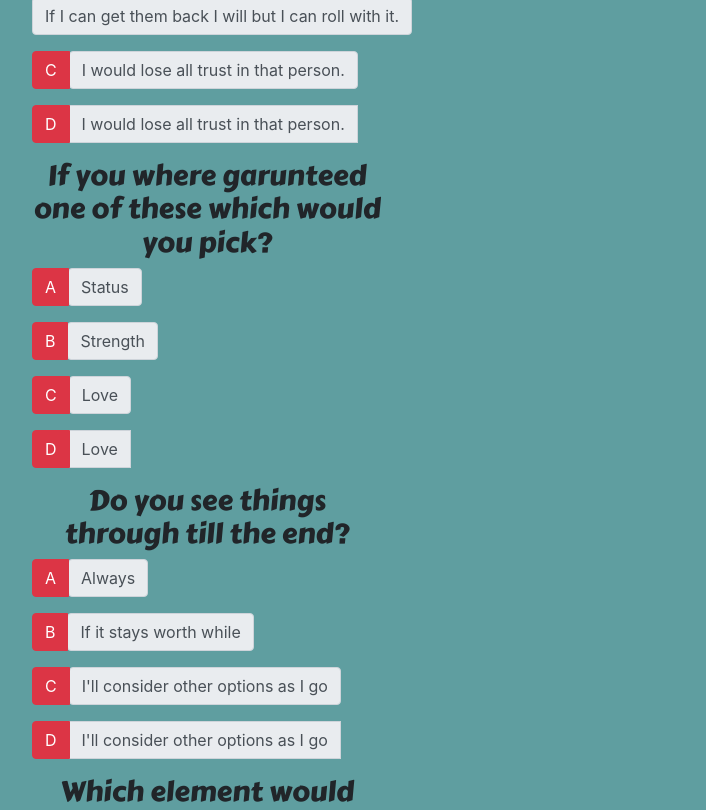
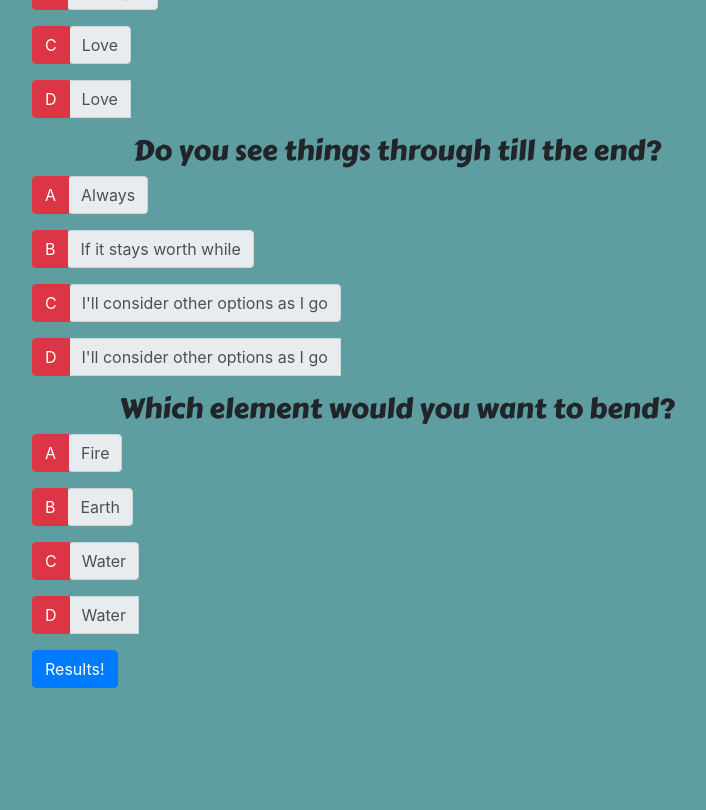
Before and after one commit to JTLaMarre/Bender, a React (Create React App) app in the folder client/: page / in a window 1280 px wide. Shown: the part 1960-2770 px from the top of the page, without its empty margins (53-759 px from the left). After the commit the page ends 2648 px from the top, so only its background shows below. Built offline with nearby package versions, Linux system fonts and the light colour scheme.

Commit message:
have the results.js set up and changed the sizing on the Col for questions

```diff
--- a/client/src/App.js
+++ b/client/src/App.js
@@ -5,10 +5,11 @@ import 'bootstrap/dist/css/bootstrap.min.css';
 import Container from 'react-bootstrap/Container';
 import questions from './questions.json';
 import Question from './components/question';
-import AirContextProvider from './contexts/air'
-import FireContextProvider from './contexts/fire'
-import EarthContextProvider from './contexts/earth'
-import WaterContextProvider from './contexts/water'
+import AirContextProvider from './contexts/air';
+import FireContextProvider from './contexts/fire';
+import EarthContextProvider from './contexts/earth';
+import WaterContextProvider from './contexts/water';
+import Result from './components/result';
 
 function App() {
   return (
@@ -25,6 +26,7 @@ function App() {
         )
       })}
     </div>
+    <Result/>
     </Container>
     </WaterContextProvider>
     </EarthContextProvider>
--- a/client/src/components/question.js
+++ b/client/src/components/question.js
@@ -67,7 +67,7 @@ const displayCurrent=()=>{
 
     return (
         <Row>
-            <Col sm={4} className="text-center">
+            <Col sm={8} className="text-center">
                 <h3 className="question">{props.question}</h3>
                 <InputGroup className="mb-3">
                     <InputGroup.Prepend>
--- /dev/null
+++ b/client/src/components/result.js
@@ -0,0 +1,35 @@
+import React, {useContext} from 'react';
+import Row from 'react-bootstrap/Row';
+import Col from 'react-bootstrap/Col';
+import Button from 'react-bootstrap/Button';
+import {airContext }from '../contexts/air';
+import {fireContext} from '../contexts/fire';
+import {earthContext} from '../contexts/earth';
+import {waterContext} from '../contexts/water';
+
+
+const Result = ()=>{
+    const {air}=useContext(airContext);
+    const {fire}=useContext(fireContext);
+    const {water}=useContext(waterContext);
+    const {earth}=useContext(earthContext);
+
+    const handleClick=()=>{
+        console.log(`
+        fire:${fire}
+        earth:${earth}
+        water:${water}
+        air"${air}`)
+    }
+
+
+    return(
+        <Row>
+            <Col>
+                <Button className="success" onClick={handleClick}>Results!</Button>
+            </Col>
+        </Row>
+    )
+}
+
+export default Result
```
